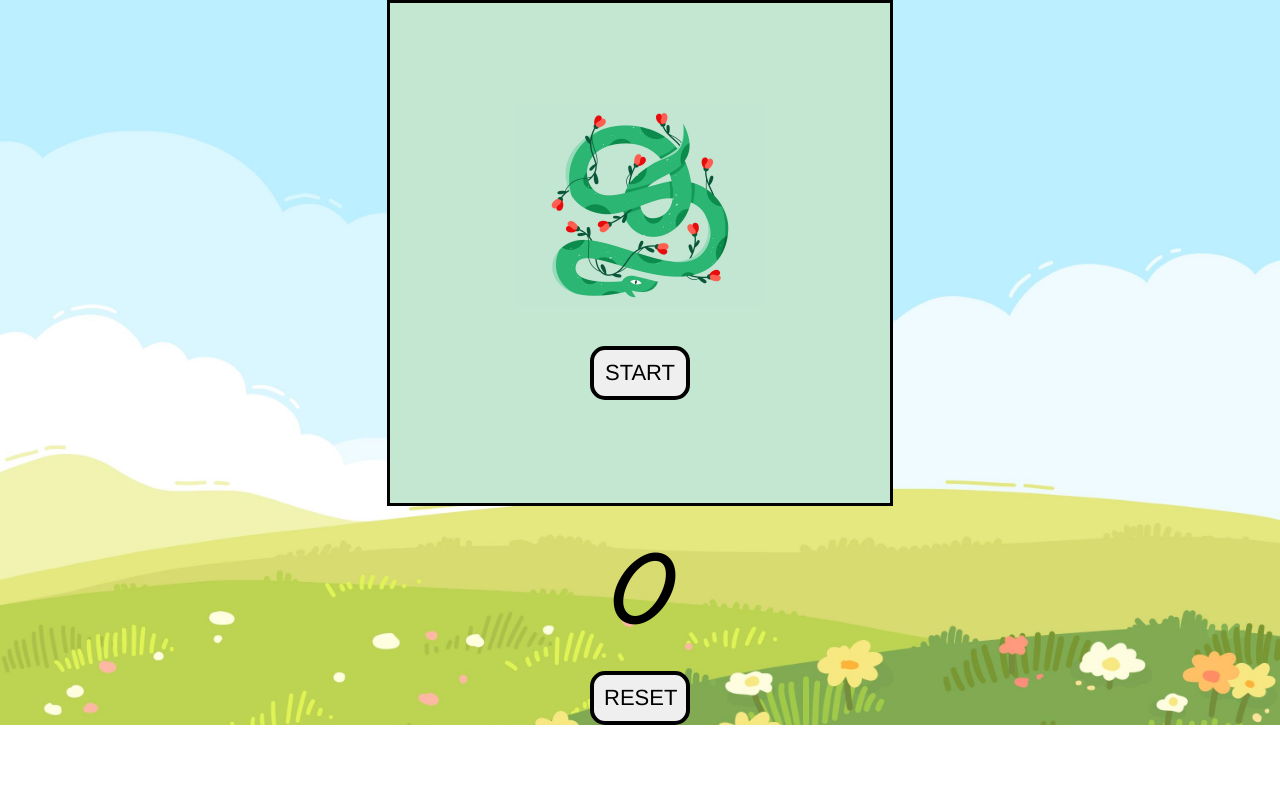
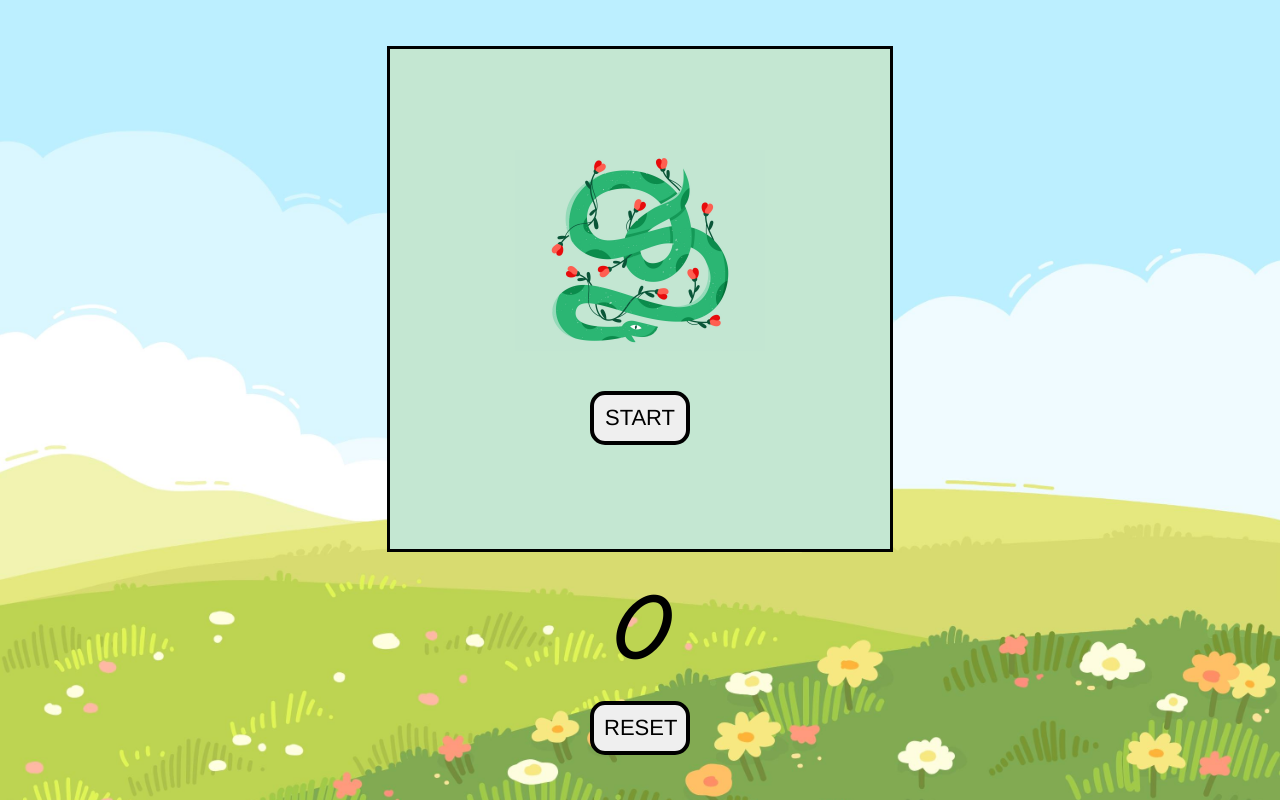
Before and after one commit to QuantumParrot/mini-game-snake, a plain HTML site: page index.html in a window 1280 px wide. Drawn offline with Linux system fonts and the light colour scheme.

Commit message:
feat: adjust layout

```diff
--- a/style.css
+++ b/style.css
@@ -8,7 +8,7 @@
 
 *, *::before, *::after { box-sizing: border-box; }
 
-html, body { margin: 0; }
+html, body { height: 100dvh; margin: 0; }
 
 img {
 
@@ -18,9 +18,11 @@ img {
 
 main {
 
+    height: 100%;
+
     display: flex;
     flex-direction: column;
-    align-items: center;
+    align-items: center; justify-content: center;
 
     background-image: url('./image/4920290.jpg');
     background-size: cover;
@@ -60,7 +62,7 @@ main {
 #game-score {
 
     font-family: 'MV Boli', sans-serif;
-    font-size: 100px;
+    font-size: 90px;
 
 }
 
```
